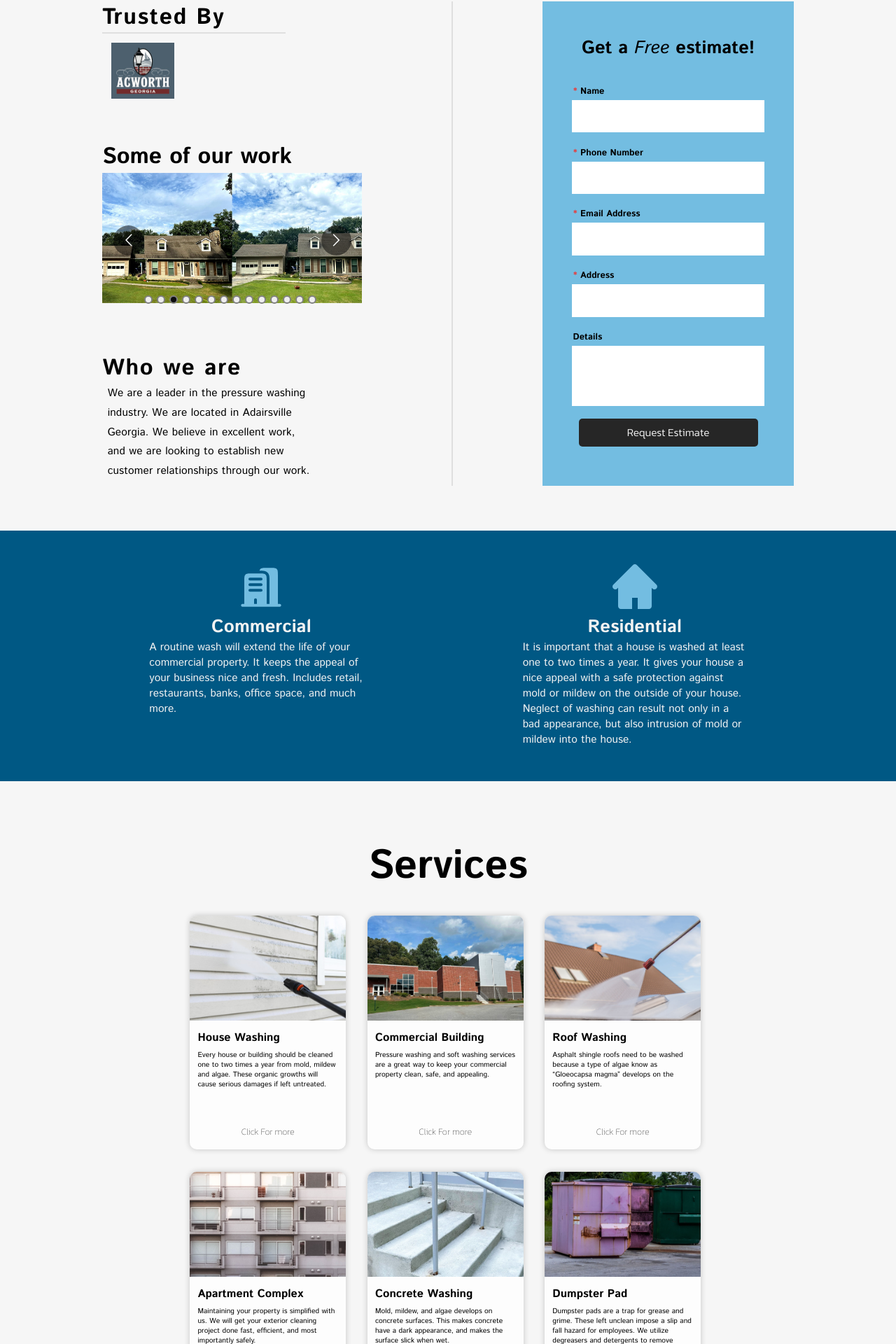
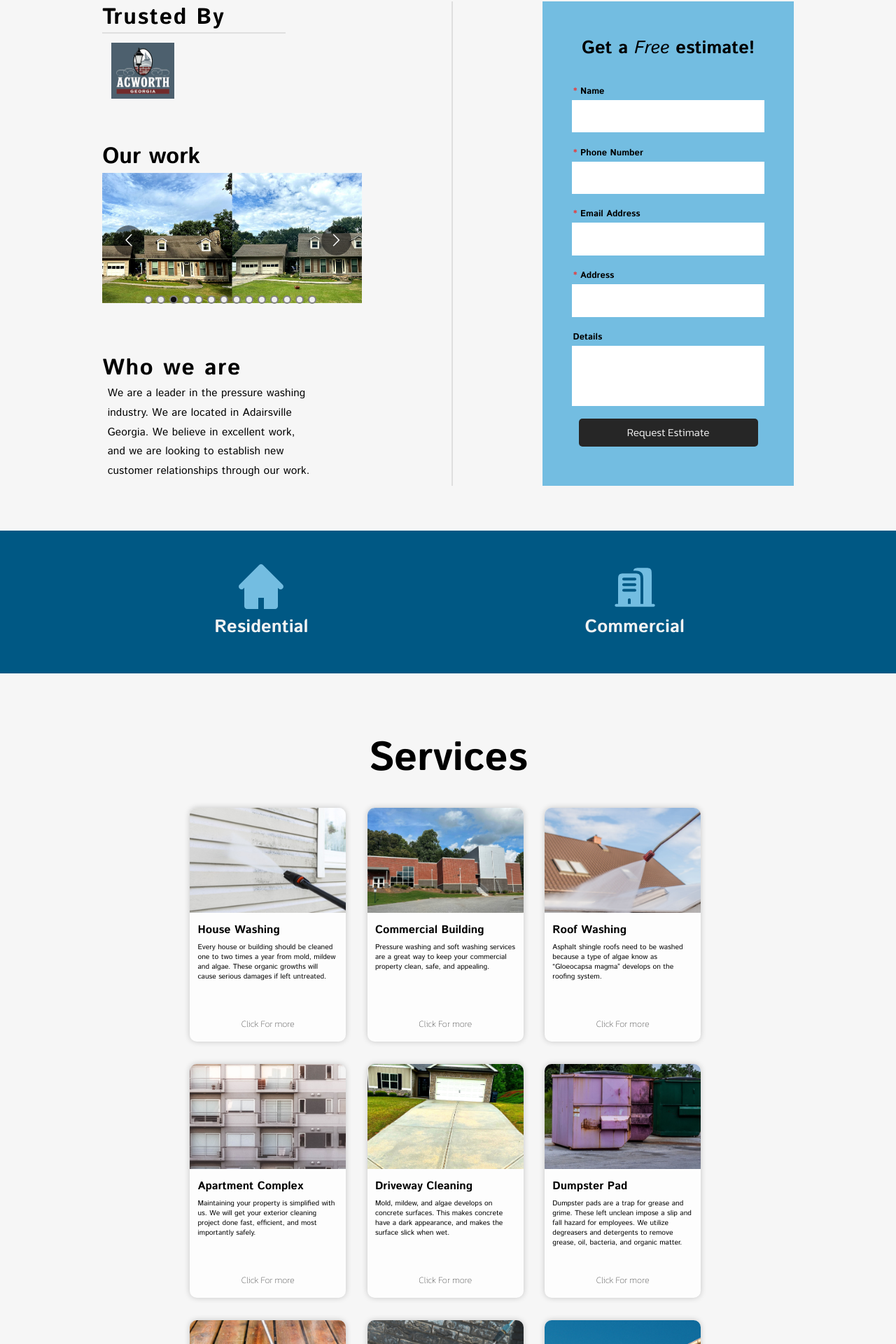
Before and after one commit to SuperiorPressureWashing/newsite, a React (Vite) app: page / in a window 1280 px wide. Shown: the part 1071-2991 px from the top of the page at 70% size. Built offline with nearby package versions, Linux system fonts and the light colour scheme.

Commit message:
changed another service

```diff
--- a/src/components/CommercialResidential/CommercialResidential.tsx
+++ b/src/components/CommercialResidential/CommercialResidential.tsx
@@ -4,14 +4,15 @@ export default function CommercialResidential() {
   return (
     <div id="commercialResidentialWrapper">
         <div id="commercial">
-            <img src="./img/commercial.svg" alt="Commercial Icon" />
-            <h2 className="title">Commercial</h2>
-            <p>A routine wash will extend the life of your commercial property. It keeps the appeal of your business nice and fresh. Includes retail, restaurants, banks, office space, and much more.</p>
+        <img src="./img/residential.svg" alt="Residential Icon" />
+            <h2 className="title">Residential</h2>
+
+            {/* <p>A routine wash will extend the life of your commercial property. It keeps the appeal of your business nice and fresh. Includes retail, restaurants, banks, office space, and much more.</p> */}
         </div>
         <div id="residential">
-            <img src="./img/residential.svg" alt="Residential Icon" />
-            <h2 className="title">Residential</h2>
-            <p>It is important that a house is washed at least one to two times a year. It gives your house a nice appeal with a safe protection against mold or mildew on the outside of your house. Neglect of washing can result not only in a bad appearance, but also intrusion of mold or mildew into the house.</p>
+        <img src="./img/commercial.svg" alt="Commercial Icon" />
+            <h2 className="title">Commercial</h2>
+            {/* <p>It is important that a house is washed at least one to two times a year. It gives your house a nice appeal with a safe protection against mold or mildew on the outside of your house. Neglect of washing can result not only in a bad appearance, but also intrusion of mold or mildew into the house.</p> */}
         </div>
     </div>
   )
--- a/src/components/Gallery/Gallery.tsx
+++ b/src/components/Gallery/Gallery.tsx
@@ -17,7 +17,7 @@ export default function Gallery() {
 
   return (
     <div id="galleryWrapper">
-        <h1>Some of our work</h1>
+        <h1>Our work</h1>
         <Carousel
         showDots={true}
         responsive={responsive}
--- a/src/components/Services/serviceData.ts
+++ b/src/components/Services/serviceData.ts
@@ -61,7 +61,7 @@ const serviceData: Service[] = [
 
     {
         img: "./img/services/concrete-cleaning.JPG",
-        name: "Concrete Washing",
+        name: "Driveway Cleaning",
         shortDesc: "Mold, mildew, and algae develops on concrete surfaces. This makes concrete have a dark appearance, and makes the surface slick when wet.",
         desc: `Mold, mildew, and algae develops on concrete surfaces. This makes concrete have a dark appearance, and makes the surface slick when wet. Concrete is also a porous surface which absorbs liquid matter, and leaves stains in it. Grease, oil, rust, red clay are main examples of stains found in concrete.
 
```
Also changed, not shown: public/img/services/concrete-cleaning.JPG.
